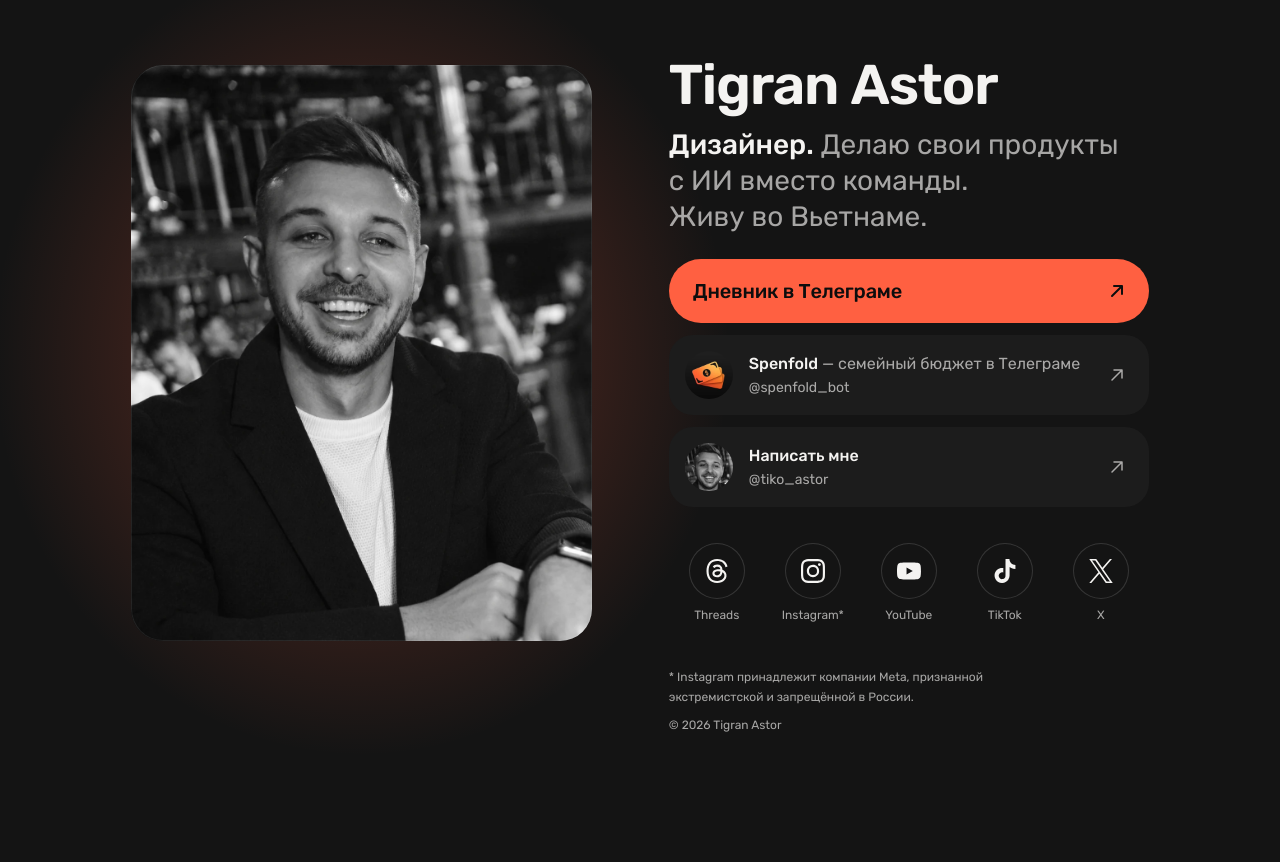
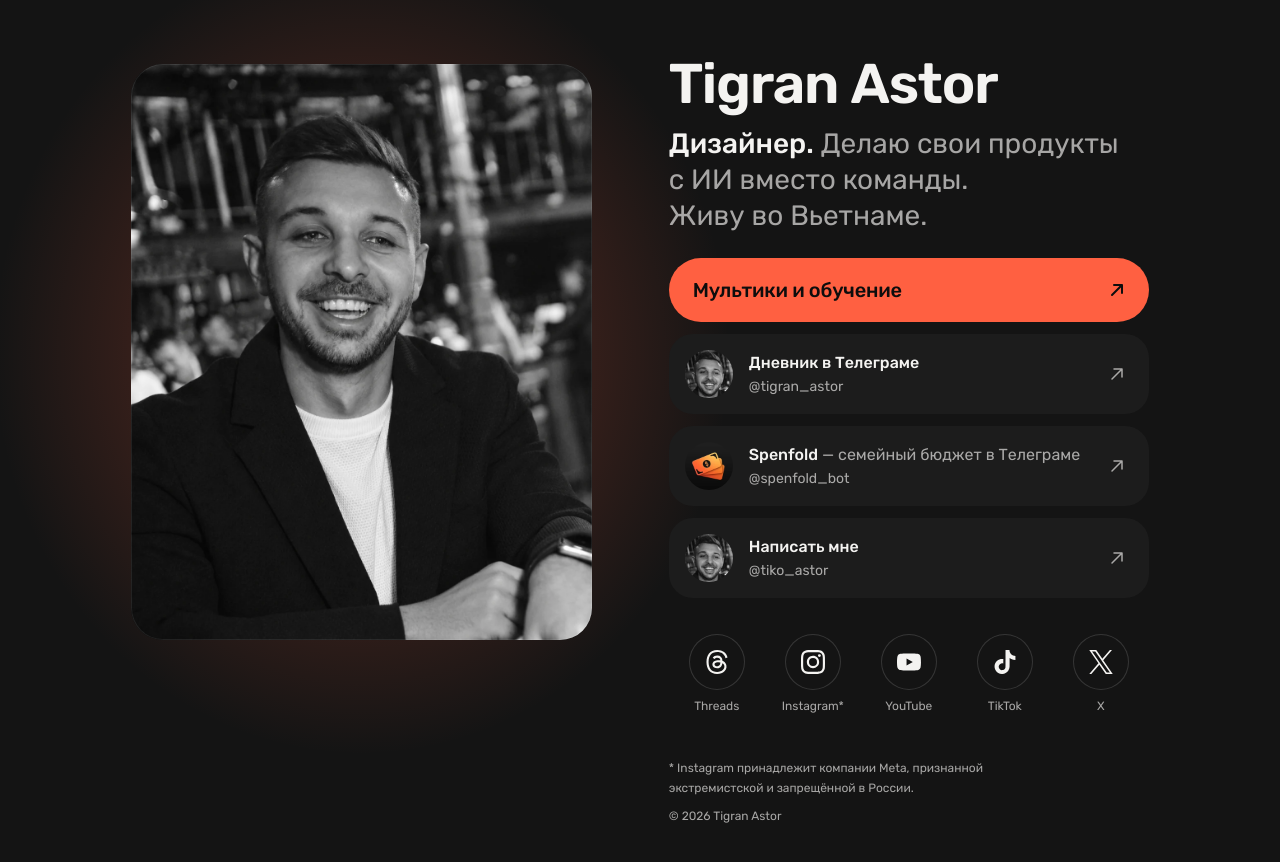
Before and after one commit to AstorTiko/astortiko.github.io, a plain HTML site: page index.html in a window 1280 px wide. Before the commit the page ends 800 px from the top, so only its background shows below. Drawn offline with Linux system fonts and the light colour scheme.

Commit message:
Link page 2026-11-17

```diff
--- a/index.html
+++ b/index.html
@@ -310,13 +310,26 @@ b{font-weight:inherit}
       <h1 class="name enter" style="--i:1">Tigran Astor</h1>
       <p class="bio enter" style="--i:2"><b>Дизайнер.</b> Делаю свои продукты с&nbsp;ИИ&nbsp;вместо команды. Живу&nbsp;во&nbsp;Вьетнаме.</p>
 
-      <a class="cta enter" style="--i:3" href="https://t.me/tigran_astor" rel="me">
-        <span>Дневник в&nbsp;Телеграме</span>
+      <a class="cta enter" style="--i:3" href="https://t.me/astorneuro_bot?start=linkpage">
+        <span>Мультики и&nbsp;обучение</span>
         <svg class="ic" viewBox="0 0 24 24" aria-hidden="true"><path d="M7 17 17 7M9 7h8v8"/></svg>
       </a>
 
       <ul class="links" role="list">
         <li class="enter" style="--i:4">
+          <a class="card" href="https://t.me/tigran_astor" rel="me">
+            <picture class="card__avatar">
+              <source type="image/webp" srcset="assets/tiko-avatar.webp">
+              <img src="assets/tiko-avatar.jpg" width="48" height="48" alt="" decoding="async">
+            </picture>
+            <span class="card__text">
+              <span class="card__title">Дневник в&nbsp;Телеграме</span>
+              <span class="card__meta">@tigran_astor</span>
+            </span>
+            <svg class="ic" viewBox="0 0 24 24" aria-hidden="true"><path d="M7 17 17 7M9 7h8v8"/></svg>
+          </a>
+        </li>
+        <li class="enter" style="--i:5">
           <a class="card" href="https://t.me/spenfold_bot?start=src_linkpage">
             <picture class="card__avatar">
               <source type="image/webp" srcset="assets/spenfold-avatar.webp">
@@ -329,7 +342,7 @@ b{font-weight:inherit}
             <svg class="ic" viewBox="0 0 24 24" aria-hidden="true"><path d="M7 17 17 7M9 7h8v8"/></svg>
           </a>
         </li>
-        <li class="enter" style="--i:5">
+        <li class="enter" style="--i:6">
           <a class="card" href="https://t.me/tiko_astor" rel="me">
             <picture class="card__avatar">
               <source type="image/webp" srcset="assets/tiko-avatar.webp">
@@ -344,7 +357,7 @@ b{font-weight:inherit}
         </li>
       </ul>
 
-      <nav class="nets enter" style="--i:6" aria-label="Соцсети">
+      <nav class="nets enter" style="--i:7" aria-label="Соцсети">
         <ul class="nets__list" role="list">
           <li><a class="net" href="https://www.threads.com/@tigran.astor" rel="me">
             <span class="net__disc"><svg viewBox="0 0 24 24" aria-hidden="true"><path d="M12.186 24h-.007c-3.581-.024-6.334-1.205-8.184-3.509C2.35 18.44 1.5 15.586 1.472 12.01v-.017c.03-3.579.879-6.43 2.525-8.482C5.845 1.205 8.6.024 12.18 0h.014c2.746.02 5.043.725 6.826 2.098 1.677 1.29 2.858 3.13 3.509 5.467l-2.04.569c-1.104-3.96-3.898-5.984-8.304-6.015-2.91.022-5.11.936-6.54 2.717C4.307 6.504 3.616 8.914 3.589 12c.027 3.086.718 5.496 2.057 7.164 1.43 1.783 3.631 2.698 6.54 2.717 2.623-.02 4.358-.631 5.8-2.045 1.647-1.613 1.618-3.593 1.09-4.798-.31-.71-.873-1.3-1.634-1.75-.192 1.352-.622 2.446-1.284 3.272-.886 1.102-2.14 1.704-3.73 1.79-1.202.065-2.361-.218-3.259-.801-1.063-.689-1.685-1.74-1.752-2.964-.065-1.19.408-2.285 1.33-3.082.88-.76 2.119-1.207 3.583-1.291a13.853 13.853 0 0 1 3.02.142c-.126-.742-.375-1.332-.75-1.757-.513-.586-1.308-.883-2.359-.89h-.029c-.844 0-1.992.232-2.721 1.32L7.734 7.847c.98-1.454 2.568-2.256 4.478-2.256h.044c3.194.02 5.097 1.975 5.287 5.388.108.046.216.094.321.142 1.49.7 2.58 1.761 3.154 3.07.797 1.82.871 4.79-1.548 7.158-1.85 1.81-4.094 2.628-7.277 2.65Zm1.003-11.69c-.242 0-.487.007-.739.021-1.836.103-2.98.946-2.916 2.143.067 1.256 1.452 1.839 2.784 1.767 1.224-.065 2.818-.543 3.086-3.71a10.5 10.5 0 0 0-2.215-.221z"/></svg></span>
@@ -365,7 +378,7 @@ b{font-weight:inherit}
       </nav>
     </main>
 
-    <footer class="foot enter" style="--i:7">
+    <footer class="foot enter" style="--i:8">
       <p class="foot__note" id="note-meta">*&nbsp;Instagram принадлежит компании Meta, признанной экстремистской и&nbsp;запрещённой в&nbsp;России.</p>
       <p class="foot__copy">©&nbsp;2026 Tigran Astor</p>
     </footer>
```
Also changed, not shown: 1 other file.
